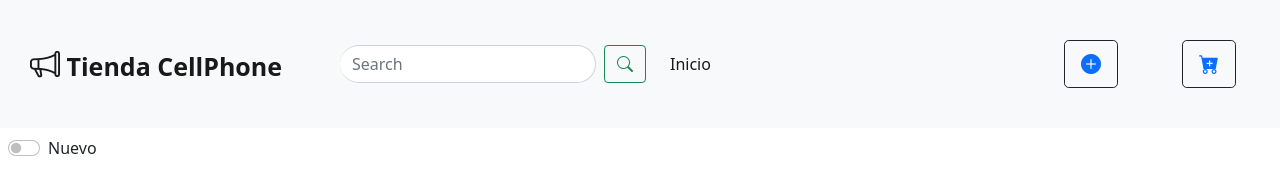
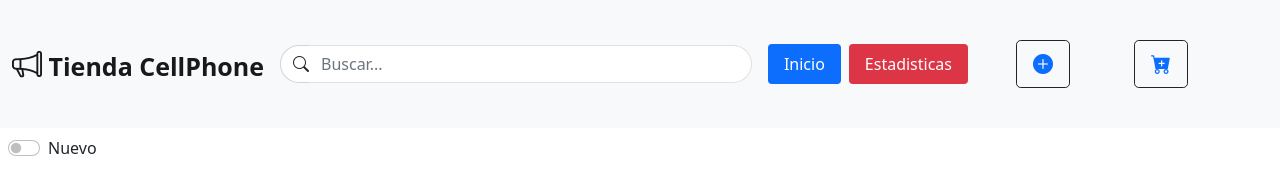
Before and after one commit to MarcelaMoran7/Proyecto_Bootstrap, a plain HTML site: page index.html in a window 1280 px wide. Drawn offline with nearby package versions, Linux system fonts and the light colour scheme.

Commit message:
Modificaciones a navbar

```diff
--- a/index.html
+++ b/index.html
@@ -9,7 +9,7 @@
   <link rel="stylesheet" href="https://cdn.jsdelivr.net/npm/bootstrap-icons@1.9.1/font/bootstrap-icons.css">
   <link href="https://cdn.jsdelivr.net/npm/bootstrap@5.1.3/dist/css/bootstrap.min.css" rel="stylesheet"
     integrity="sha384-1BmE4kWBq78iYhFldvKuhfTAU6auU8tT94WrHftjDbrCEXSU1oBoqyl2QvZ6jIW3" crossorigin="anonymous">
-  <link rel="stylesheet" href="estilos.css">
+  <!--<link rel="stylesheet" href="estilos.css">-->
   <style>
     .navbar-brand {
       padding-left: 10px;
@@ -21,27 +21,49 @@
 </head>
 
 <body>
+
+  <!-- Barra De Navegación -->
   <nav class="navbar navbar-expand-md navbar-light bg-light">
-    <div class="container-fluid">
-      <a class="navbar-brand m-2" href="#"><i class="bi bi-megaphone" style="font-size: 30px;"></i> <b> Tienda CellPhone</b></a>
+
+    <div class="container-fluid" >
+
+      <!-- Megafono Y Encabezado -->
+      <a class="navbar-brand m-0 p-0 pe-3" href="#"><i class="bi bi-megaphone" style="font-size: 30px;"></i> <b> Tienda CellPhone</b></a>
+
+      <!-- Boton Toggle -->
       <button class="navbar-toggler" type="button" data-bs-toggle="collapse" data-bs-target="#navbarSupportedContent"
         aria-controls="navbarSupportedContent" aria-expanded="false" aria-label="Toggle navigation">
         <span class="navbar-toggler-icon"></span>
       </button>
-      <div class="collapse navbar-collapse" id="navbarSupportedContent">
-        <!--Barra de busqueda mejorado con responsive-->
-        <form class="d-flex">
+
+      <div class="collapse navbar-collapse" id="navbarSupportedContent"     >
+        <!--Barra de busqueda mejorado con responsive
+        <form class="d-flex w-50" >
           <input class="form-control me-2" type="search" placeholder="Search" aria-label="Search">
           <button class="btn btn-outline-success" type="submit"><i class="bi bi-search"></i></button>
+        </form>-->
+        <!--Para cambiar el tamaño del input solo modificar el w-50-->
+        <div class="input-group w-50">
+          <span class="input-group-text rounded-pill rounded-end bg-white pe-0" id="basic-addon1"><i class="bi bi-search"></i></span>
+          <input type="text" class="form-control rounded-pill rounded-start border border-start-0 shadow-none" placeholder="Buscar..." aria-label="Username" aria-describedby="basic-addon1">
+        </div>
+
+        <!--
+        <form class="d-flex" role="search">
+          <input class="form-control me-2" type="search" placeholder="Search" aria-label="Search">
+          <button class="btn btn-outline-success" type="submit">Search</button>
         </form>
-
-        <ul class="navbar-nav me-auto mb-2 mb-lg-0 p-3">
+      -->
+        <ul class="navbar-nav me-auto mb-2 mb-lg-0 p-3"      >
           <li class="nav-item">
-            <a class="nav-link active" aria-current="page" href="#">Inicio</a>
+            <a class="nav-link active bg-primary text-white px-3 rounded-2" aria-current="page" href="#">Inicio</a>
+          </li>
+          <li class="nav-item">
+            <a class="nav-link active bg-danger text-white px-3 ms-2 rounded-2" aria-current="page" href="#">Estadisticas</a>
           </li>
         </ul>
         <hr class="text-black-75">
-        <ul class="navbar-nav flex-row flex-wrap">
+        <ul class="navbar-nav flex-row me-5" >
           <li class="nav-item col-12 col-md-auto p-2 m-4"
             style="--bs-btn-padding-y: .25rem; --bs-btn-padding-x: .5rem; --bs-btn-font-size: .75rem;">
             <button class="btn btn-link btn-outline-dark btn-lg"><i class="bi bi-plus-circle-fill"></i></button>
@@ -54,6 +76,7 @@
       </div>
     </div>
   </nav>
+
   <!-- Boton Ofcanvas-->
   <div class="form-check form-switch m-2">
     <input class="form-check-input" type="checkbox" role="switch" data-bs-toggle="offcanvas"
```
